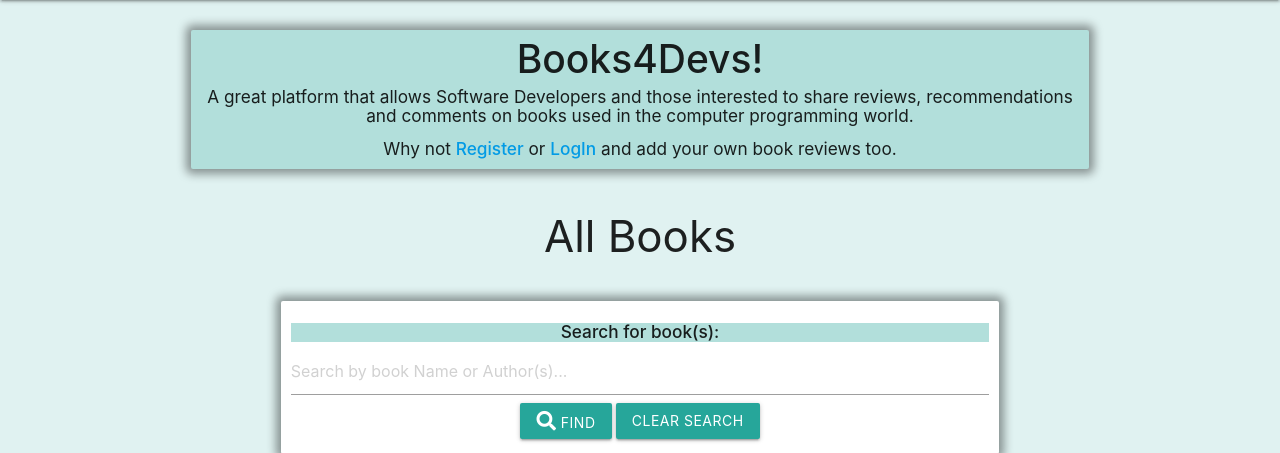
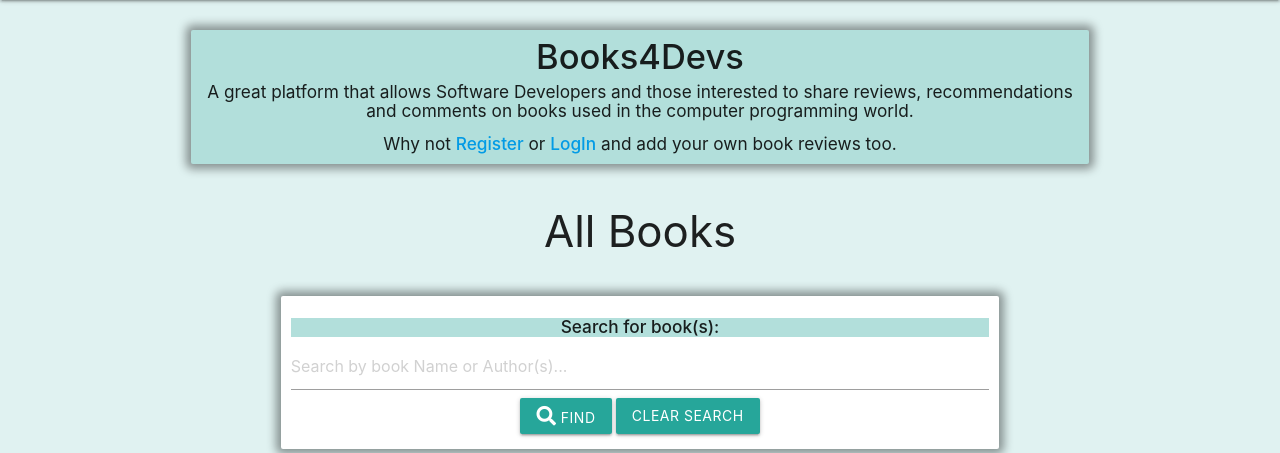
Before and after one commit to PhillyJB/Books4Devs, a Flask app: page / in a window 1280 px wide. Shown: the part 64-517 px from the top of the page. Run offline with Flask 2, Linux system fonts and the light colour scheme; data that the repository does not hold is empty; some libraries are stand-ins or nearby versions.

Commit message:
main heading adjusted

```diff
--- a/static/css/styles.css
+++ b/static/css/styles.css
@@ -71,8 +71,8 @@ main {
   background-color: #b2dfdb;
 }
 
-.main-heading h2 {
-  font-size: 260%;
+.main-heading h3 {
+  font-size: 230%;
   margin-top: 8px;
   margin-bottom: 3px;
 }
--- a/templates/index.html
+++ b/templates/index.html
@@ -4,7 +4,7 @@
 <div class="row main-heading-row">
     <div class="col s12">
         <div class="card main-heading">
-            <h2 class=""><strong>Books4Devs!</strong></h2>
+            <h3 class=""><strong>Books4Devs</strong></h3>
                 <h6 class="">A great platform that allows Software Developers and those interested to share
                     reviews,
                     recommendations and comments on books used in the computer programming world.</h6>
```
